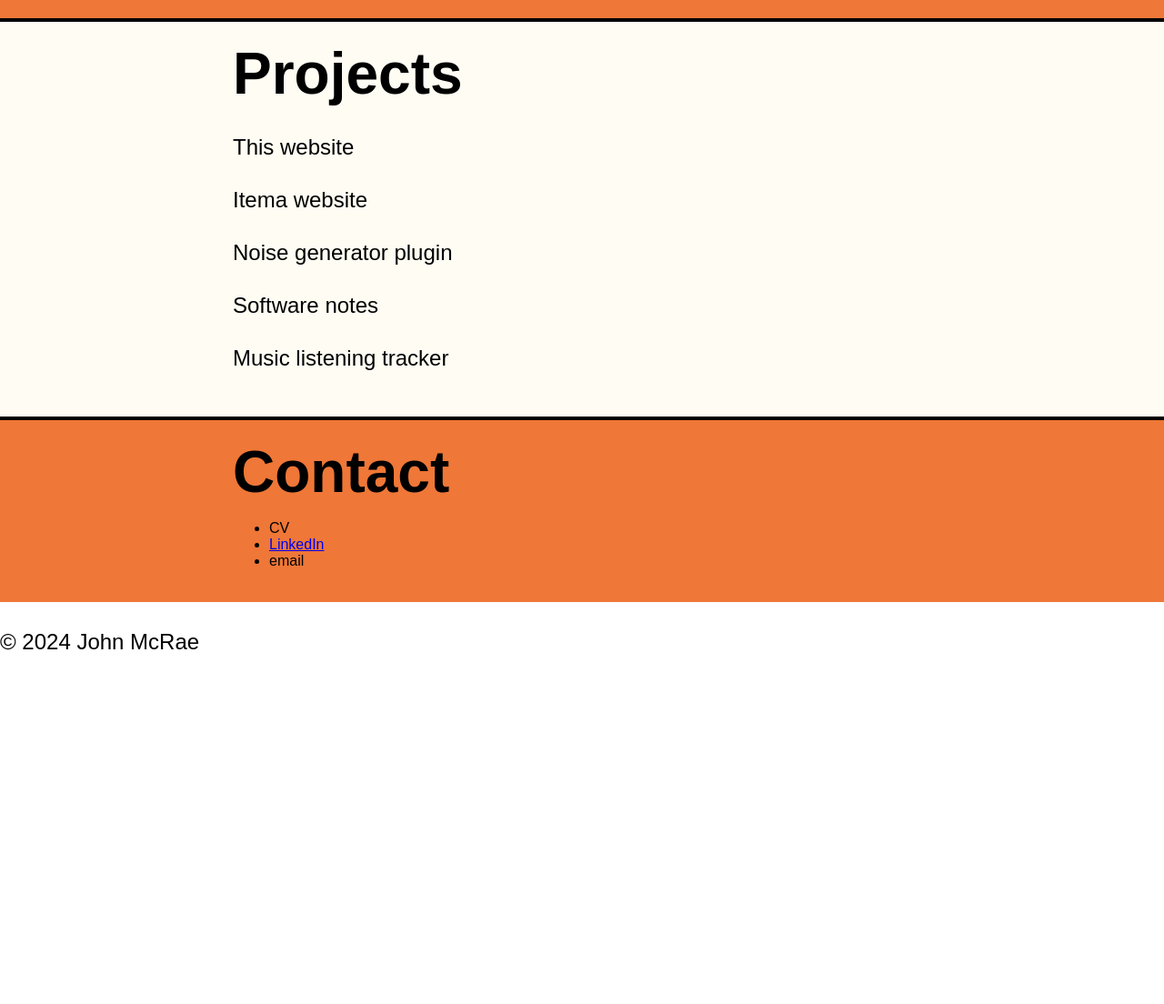
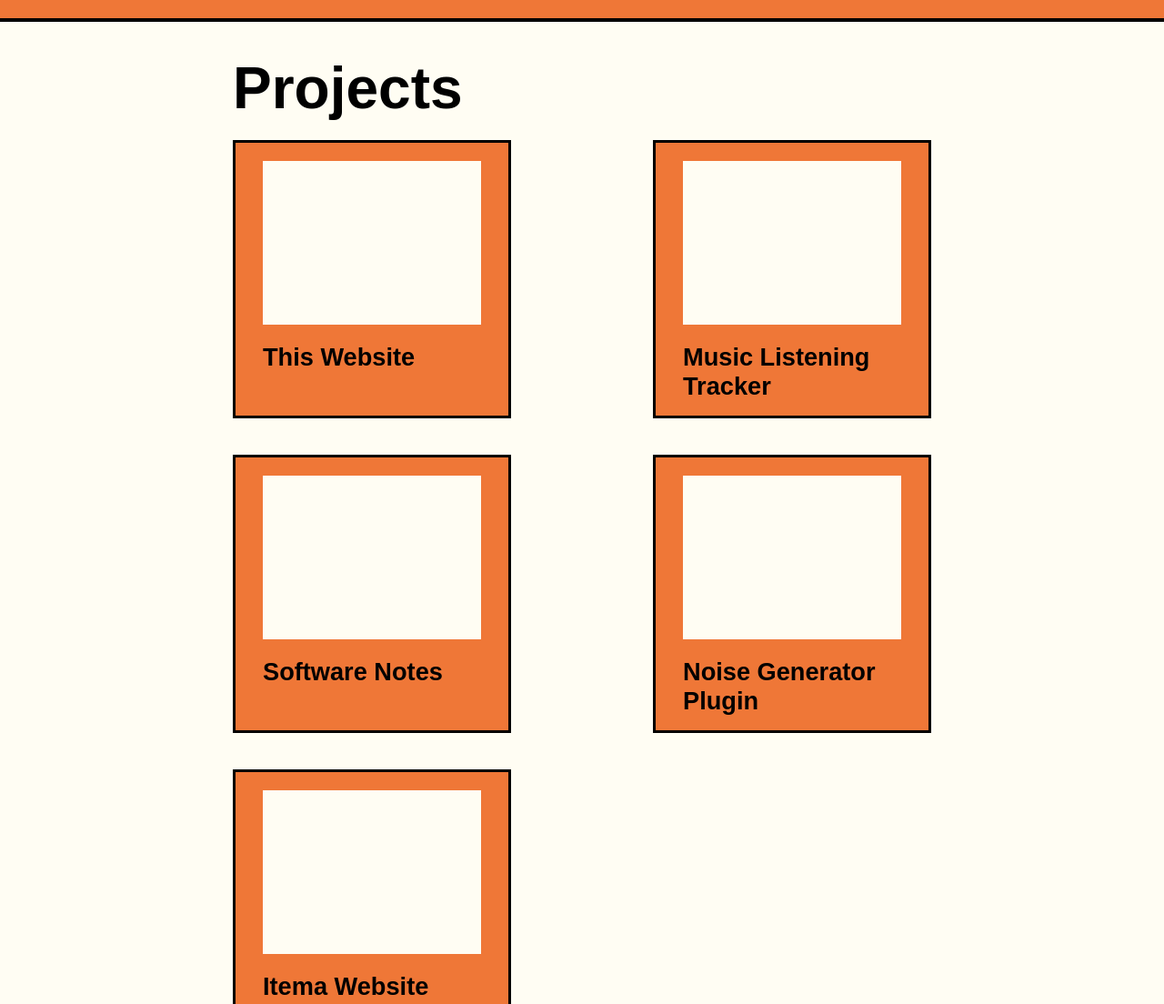
Before and after one commit to johnfmcrae/Portfolio-Website, a plain HTML site: page index.html in a window 1280 px wide. Shown: the part 1340-2444 px from the top of the page at 91% size. Before the commit the page ends 2090 px from the top, so only its background shows below. Drawn offline with Linux system fonts and the light colour scheme; a web font is replaced by a local one.

Commit message:
Added containers and initial styling for the projects section

```diff
--- a/index.html
+++ b/index.html
@@ -36,7 +36,7 @@
             </div>
         </div>
 
-        <hr/>
+        <hr />
 
         <div class="about-me-section background-2-container">
             <div class="content-container">
@@ -70,37 +70,47 @@
             </div>
         </div>
 
-        <hr/>
+        <hr />
 
         <div class="projects-section background-1-container">
             <div class="content-container">
                 <h2>Projects</h2>
                 <div class="projects-wrapper">
                     <div class="project-link">
-                        <div id="this-website"></div>
-                        <p class="project-title">This website</p>
+                        <div class="project-preview" id="this-website"></div>
+                        <div class="project-title-wrapper">
+                            <h3 class="project-title">This Website</h3>
+                        </div>
                     </div>
                     <div class="project-link">
-                        <div id="itema-website"></div>
-                        <p class="project-title">Itema website</p>
+                        <div class="project-preview" id="listening-tracker"></div>
+                        <div class="project-title-wrapper">
+                            <h3 class="project-title">Music Listening Tracker</h3>
+                        </div>
+                    </div>
+                    <div class="project-link">
+                        <div class="project-preview" id="notes-website"></div>
+                        <div class="project-title-wrapper">
+                            <h3 class="project-title">Software Notes</h3>
+                        </div>
                     </div>
                     <div class="project-link" id="noise-plugin">
-                        <div id="noise-plugin"></div>
-                        <p class="project-title">Noise generator plugin</p>
+                        <div class="project-preview" id="noise-plugin"></div>
+                        <div class="project-title-wrapper">
+                            <h3 class="project-title">Noise Generator Plugin</h3>
+                        </div>
                     </div>
                     <div class="project-link">
-                        <div id="notes-website"></div>
-                        <p class="project-title">Software notes</p>
-                    </div>
-                    <div class="project-link">
-                        <div id="listening-tracker"></div>
-                        <p class="project-title">Music listening tracker</p>
+                        <div class="project-preview" id="itema-website"></div>
+                        <div class="project-title-wrapper">
+                            <h3 class="project-title">Itema Website</h3>
+                        </div>
                     </div>
                 </div>
             </div>
         </div>
 
-        <hr/>
+        <hr />
 
         <div class="contact-container background-2-container">
             <div class="content-container">
--- a/styles.css
+++ b/styles.css
@@ -1,5 +1,10 @@
 /* CSS reset */
-body, h1, h2, h3, p, div {
+body,
+h1,
+h2,
+h3,
+p,
+div {
     margin: 0;
     padding: 0;
 }
@@ -8,8 +13,10 @@ body {
     font-family: sans-serif;
 }
 
-h1, h2 {
-    font-family: "latino-gothic-variable",sans-serif;
+h1,
+h2,
+h3 {
+    font-family: "latino-gothic-variable", sans-serif;
 }
 
 h1 {
@@ -18,13 +25,20 @@ h1 {
 }
 
 h2 {
-    font-size: 4rem;;
+    font-size: 4rem;
     font-variation-settings: 'wght' 70, 'wdth' 45, 'slnt' 1;
+    margin-top: 1rem;
+}
+
+h3 {
+    font-size: 1.7rem;
+    font-variation-settings: 'wght' 60, 'wdth' 20, 'slnt' 1;
 }
 
 .sub-banner {
-    font-size: 5rem;;
+    font-size: 5rem;
     font-variation-settings: 'wght' 10, 'wdth' 60, 'slnt' 1;
+    margin-top: -1rem;
 }
 
 p {
@@ -80,3 +94,36 @@ main {
     margin: 0 auto;
     padding: 20px;
 }
+
+.projects-wrapper {
+    display: flex;
+    flex-direction: row;
+    flex-wrap: wrap;
+    align-items: center;
+    justify-content: space-between;
+    /* border: solid; */
+}
+
+.project-link {
+    border: solid;
+    width: 300px;
+    height: 300px;
+    margin: 20px 0;
+    background-color: #ef7737;
+}
+
+.project-link:hover {
+    cursor: pointer;
+    background-color: #fb965f;
+}
+
+.project-preview {
+    background-color: #fffdf3;
+    width: 80%;
+    height: 60%;
+    margin: 20px auto;
+}
+
+.project-title {
+    margin-left: 10%;
+}
```
